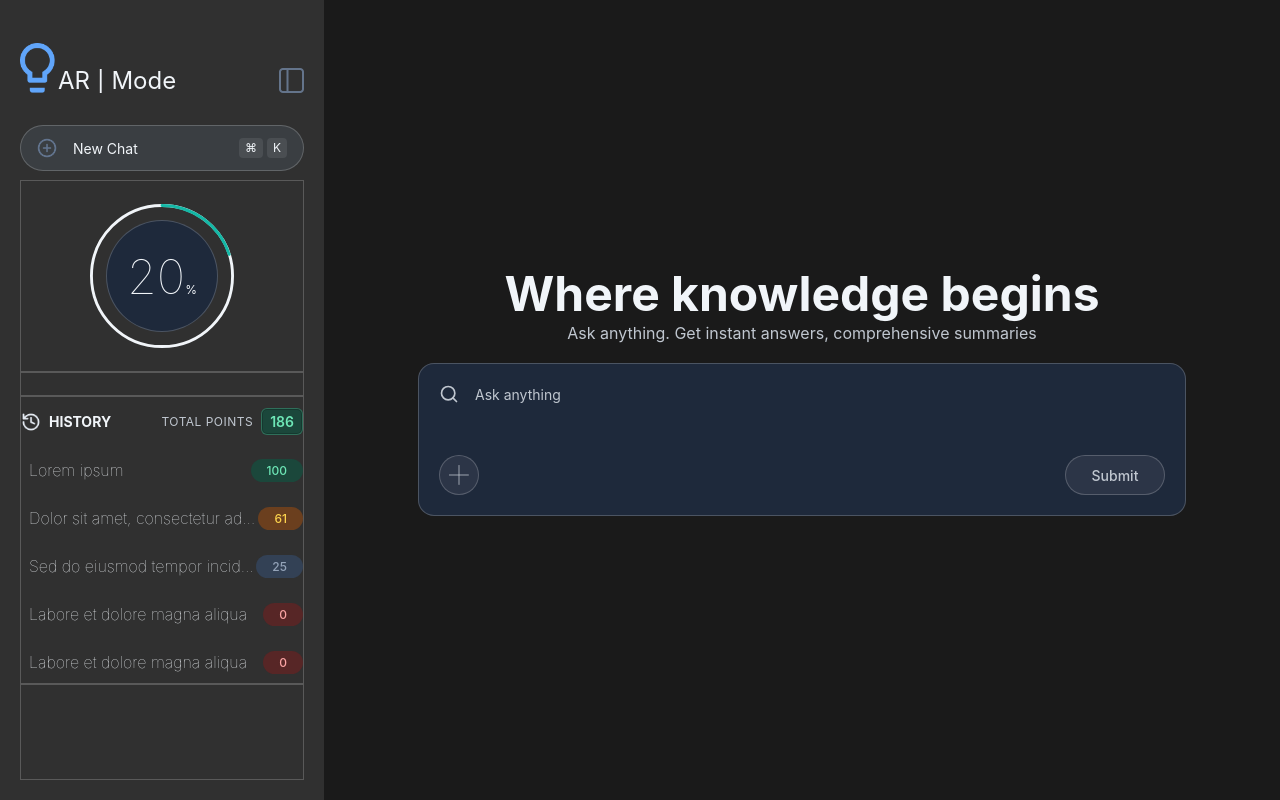
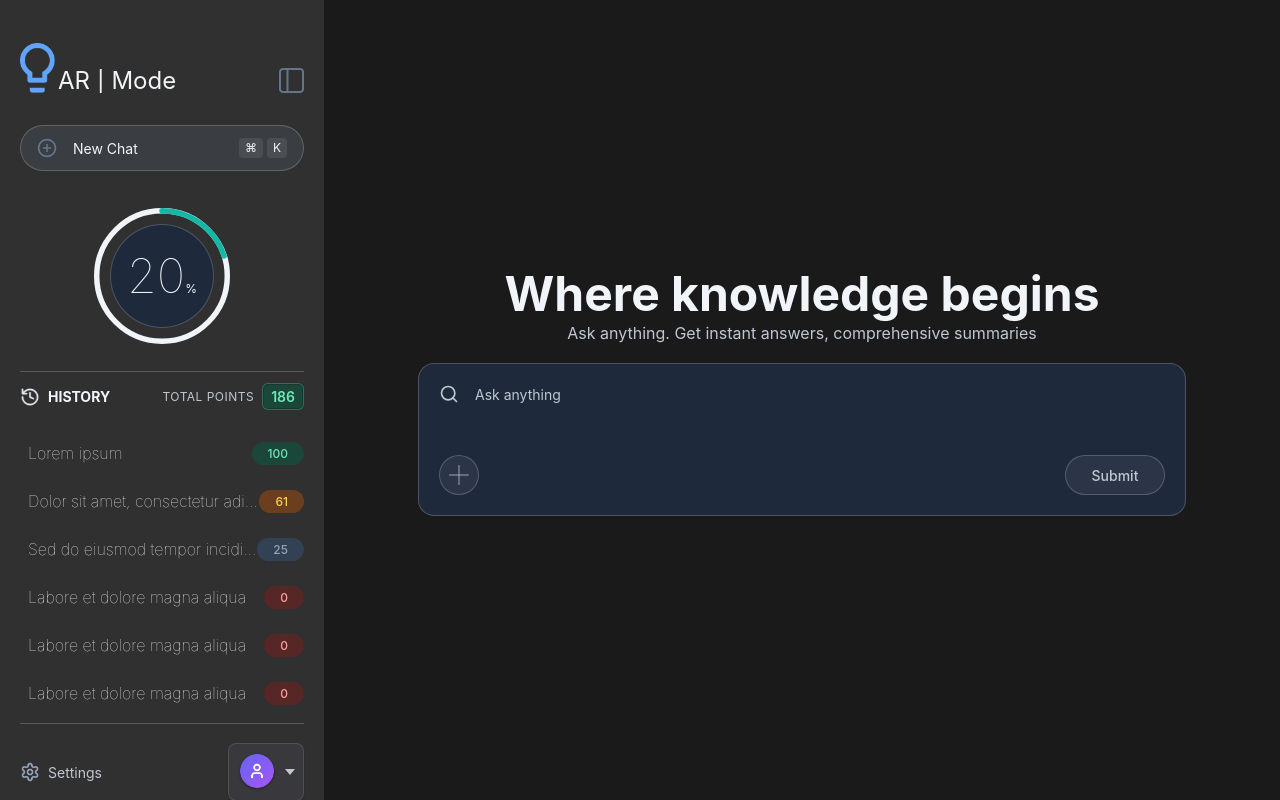
Before and after one commit to chingsley/pcproject, a React (Vite) app: page / in a window 1280 px wide. Built offline with nearby package versions, Linux system fonts and the light colour scheme.

Commit message:
Implement sidebar footer

```diff
--- /dev/null
+++ b/src/components/Layout/Sidebar/Footer/SidebarFooter.tsx
@@ -0,0 +1,100 @@
+import { useState } from 'react';
+import styled from 'styled-components';
+import { COLORS } from '../../../../constants/colors.constants';
+import { FONTS } from '../../../../constants/fonts.constants';
+import { SPACING } from '../../../../constants/spacing.constants';
+import { ICONS } from '../../../../constants/icons.constants';
+
+const SidebarFooterWrapper = styled.div`
+  height: 4rem;
+  border-top: ${SPACING.BORDER_WIDTH} solid ${COLORS.BORDER_SUBTLE};
+  display: flex;
+  align-items: center;
+  justify-content: space-between;
+  padding: 3rem 0;
+`;
+
+const SettingsButton = styled.button`
+  display: flex;
+  align-items: center;
+  gap: 0.5rem;
+  padding: 0.5rem 0;
+  border: none;
+  background: none;
+  font-family: ${FONTS.FAMILY.PRIMARY};
+  cursor: pointer;
+  color: ${COLORS.FOOTER_SETTINGS_TEXT};
+
+  &:hover {
+    color: ${COLORS.TEXT_PRIMARY};
+  }
+`;
+
+const SettingsIcon = styled.img`
+  width: ${FONTS.SIZE.XLARGE};
+  height: ${FONTS.SIZE.XLARGE};
+  object-fit: contain;
+`;
+
+const SettingsLabel = styled.span`
+  font-size: ${FONTS.SIZE.MEDIUM};
+  font-weight: ${FONTS.WEIGHT.NORMAL};
+`;
+
+const ProfilePill = styled.button<{ $isOpen: boolean; }>`
+  display: flex;
+  align-items: center;
+  gap: 0.5rem;
+  padding: 0.5rem;
+  border: 1px solid ${COLORS.PROFILE_PILL_BORDER};
+  border-radius: 0.5rem;
+  background: ${COLORS.PROFILE_PILL_BG};
+  cursor: pointer;
+  box-shadow: 0 1px 2px rgba(0, 0, 0, 0.2);
+
+  &:hover {
+    border-color: ${COLORS.BORDER_SUBTLE};
+  }
+`;
+
+const ProfileAvatarIcon = styled.img`
+  width: 2.5rem;
+  height: 2.5rem;
+  object-fit: contain;
+`;
+
+const Chevron = styled.span<{ $pointUp: boolean; }>`
+  display: inline-block;
+  width: 0;
+  height: 0;
+  border-left: 0.35rem solid transparent;
+  border-right: 0.35rem solid transparent;
+  border-bottom: 0.4rem solid ${COLORS.FOOTER_SETTINGS_TEXT};
+  transform: rotate(${(p) => (p.$pointUp ? '0deg' : '180deg')});
+  transition: transform 0.2s ease;
+`;
+
+const SidebarFooter = () => {
+  const [isProfileOpen, setIsProfileOpen] = useState(false);
+
+  return (
+    <SidebarFooterWrapper>
+      <SettingsButton type="button" aria-label="Settings">
+        <SettingsIcon src={ICONS.SETTINGS_ICON} alt="" />
+        <SettingsLabel>Settings</SettingsLabel>
+      </SettingsButton>
+      <ProfilePill
+        type="button"
+        $isOpen={isProfileOpen}
+        onClick={() => setIsProfileOpen((prev) => !prev)}
+        aria-label="Profile"
+        aria-expanded={isProfileOpen}
+      >
+        <ProfileAvatarIcon src={ICONS.PROFILE_ICON} alt="" />
+        <Chevron $pointUp={isProfileOpen} aria-hidden />
+      </ProfilePill>
+    </SidebarFooterWrapper>
+  );
+};
+
+export default SidebarFooter;
--- a/src/components/Layout/Sidebar/History/HistoryItem.tsx
+++ b/src/components/Layout/Sidebar/History/HistoryItem.tsx
@@ -18,7 +18,6 @@ const SidebarHistoryItemWrapper = styled.button<{ $active?: boolean; }>`
   cursor: pointer;
   text-align: left;
   border-radius: ${SPACING.RADIUS_SMALLER};
-  // border: 1px solid red;
 
   &:hover {
     background: ${(props) =>
--- a/src/components/Layout/Sidebar/History/HistoryList.tsx
+++ b/src/components/Layout/Sidebar/History/HistoryList.tsx
@@ -1,13 +1,15 @@
 import styled from 'styled-components';
 import type { HistoryItemEntry } from '../../../../store/slices/historySlice';
 import HistoryItem from './HistoryItem';
+import { drawBorder } from '../../../../utils/playground';
 
 const List = styled.div`
   display: flex;
   flex-direction: column;
   flex: 1;
-  min-height: 0;
+  height: 100%;
   overflow-y: auto;
+  border: ${drawBorder('blue')};
 `;
 
 export interface HistoryListProps {
--- a/src/components/Layout/Sidebar/History/HistorySection.tsx
+++ b/src/components/Layout/Sidebar/History/HistorySection.tsx
@@ -2,17 +2,16 @@ import styled from 'styled-components';
 import { COLORS } from '../../../../constants/colors.constants';
 import { FONTS } from '../../../../constants/fonts.constants';
 import { ICONS } from '../../../../constants/icons.constants';
-import { LAYOUT } from '../../../../constants/layout.constants';
 import { SPACING } from '../../../../constants/spacing.constants';
 import type { HistoryItemEntry } from '../../../../store/slices/historySlice';
 import HistoryList from './HistoryList';
+import { drawBorder } from '../../../../utils/playground.ts';
 
 const SectionWrapper = styled.div`
-  height: ${LAYOUT.SIDEBAR_HISTORY_HEIGHT};
+  height: 21rem;
   display: flex;
   flex-direction: column;
-  min-height: 0;
-  border: ${SPACING.BORDER_WIDTH} solid ${COLORS.BORDER_SUBTLE};
+  // border: ${SPACING.BORDER_WIDTH} solid ${COLORS.BORDER_SUBTLE};
 `;
 
 const CaptionWrapper = styled.div`
@@ -20,6 +19,8 @@ const CaptionWrapper = styled.div`
   align-items: center;
   justify-content: space-between;
   gap: ${SPACING.BUTTON_PADDING_X};
+  border: ${drawBorder('white')};
+  margin-bottom: 0.5rem;
 `;
 
 const CaptionLeft = styled.div`
--- a/src/components/Layout/Sidebar/PointsRing/Points.tsx
+++ b/src/components/Layout/Sidebar/PointsRing/Points.tsx
@@ -62,7 +62,7 @@ const PercentSign = styled.span`
 
 const VIEWBOX_SIZE = 100;
 const CENTER = VIEWBOX_SIZE / 2;
-const RING_STROKE = 2;
+const RING_STROKE = 4;
 const RING_RADIUS = 50 - RING_STROKE / 2;
 const CIRCUMFERENCE = 2 * Math.PI * RING_RADIUS;
 
--- a/src/components/Layout/Sidebar/Sidebar.tsx
+++ b/src/components/Layout/Sidebar/Sidebar.tsx
@@ -9,6 +9,8 @@ import { setSelectedHistoryId } from '../../../store/slices/uiSlice';
 import SidebarToggle from './SidebarToggle';
 import Points from './PointsRing/Points';
 import HistorySection from './History/HistorySection';
+import SidebarFooter from './Footer/SidebarFooter';
+import { drawBorder } from '../../../utils/playground';
 
 const SidebarContainer = styled.div<{ $isOpen: boolean; }>`
   position: fixed;
@@ -41,24 +43,23 @@ const SidebarContent = styled.div`
 const TopSection = styled.div`
   display: flex;
   flex-direction: column;
-  flex-shrink: 0;
 `;
 
 const MiddleSection = styled.div`
   flex: 1;
-  min-height: 0;
-  border: ${SPACING.BORDER_WIDTH} solid ${COLORS.BORDER_SUBTLE};
+  // border: ${SPACING.BORDER_WIDTH} solid ${COLORS.BORDER_SUBTLE};
 `;
 
 const BottomSection = styled.div`
   display: flex;
   flex-direction: column;
-  flex-shrink: 0;
+  justify-content: space-between;
+  min-height: 28rem;
+  border: ${drawBorder('red')};
 `;
 
 const SidebarHeader = styled.div`
   height: ${LAYOUT.SIDEBAR_HEADER_HEIGHT};
-  // border: ${SPACING.BORDER_WIDTH} solid ${COLORS.BORDER_SUBTLE};
   display: flex;
   align-items: center;
   justify-content: center;
@@ -69,7 +70,6 @@ const SidebarNewChat = styled.div`
   display: flex;
   align-items: center;
   justify-content: center;
-  // border: 1px solid red;
 `;
 
 const NewChatButton = styled.button`
@@ -146,7 +146,6 @@ const HeaderRow = styled.div`
   align-items: flex-end;
   justify-content: space-between;
   gap: ${SPACING.BUTTON_PADDING_X};
-  // border: 1px solid red;
 `;
 
 const HeaderLeft = styled.div`
@@ -179,12 +178,9 @@ const HeaderTitle = styled.span`
 `;
 const SidebarPoints = styled.div`
   height: ${LAYOUT.SIDEBAR_POINTS_HEIGHT};
-  border: ${SPACING.BORDER_WIDTH} solid ${COLORS.BORDER_SUBTLE};
+  border-bottom: ${SPACING.BORDER_WIDTH} solid ${COLORS.BORDER_SUBTLE};
 `;
-const SidebarFooter = styled.div`
-  height: ${LAYOUT.SIDEBAR_FOOTER_HEIGHT};
-  border: ${SPACING.BORDER_WIDTH} solid ${COLORS.BORDER_SUBTLE};
-`;
+
 
 interface SidebarProps {
   isOpen: boolean;
--- a/src/constants/colors.constants.ts
+++ b/src/constants/colors.constants.ts
@@ -40,7 +40,13 @@ export const COLORS = {
   HISTORY_ITEM_POINTS_RED_TEXT: '#FCA5A5', // red text
 
   // History item row states
-  // HISTORY_ITEM_HOVER_BG: 'rgba(59, 130, 246, 0.25)', // glassy blue on hover
   HISTORY_ITEM_HOVER_BG: 'rgba(56, 56, 77, 0.5)', // glassy blue on hover
   HISTORY_ITEM_ACTIVE_BG: '#38384D', // selected item
+
+  // Sidebar footer
+  FOOTER_BG: '#2B2A31',
+  FOOTER_SETTINGS_TEXT: '#C0C7D0', // light grey for Settings label
+  PROFILE_PILL_BG: '#38383D', // dark grey rounded container
+  PROFILE_PILL_BORDER: 'rgba(255, 255, 255, 0.12)',
+  PROFILE_AVATAR_GRADIENT: 'linear-gradient(180deg, #A78BFA 0%, #7C3AED 100%)', // purple
 } as const;
--- a/src/constants/icons.constants.ts
+++ b/src/constants/icons.constants.ts
@@ -7,6 +7,8 @@ import lightbulbIcon from '../assets/lightbulb.icon.png';
 import sidebarToggleIcon from '../assets/sidbartoggle.icon.png';
 import newChatIcon from '../assets/newchat.icon.png';
 import historyCaptionIcon from '../assets/historycpation.icon.png';
+import settingsIcon from '../assets/settings.icon.png';
+import profile from '../assets/profile.icon.png';
 
 export const ICONS = {
   CROSS_ICON: crossIcon,
@@ -14,4 +16,6 @@ export const ICONS = {
   SIDEBAR_TOGGLE_ICON: sidebarToggleIcon,
   NEW_CHAT_ICON: newChatIcon,
   HISTORY_CAPTION_ICON: historyCaptionIcon,
+  SETTINGS_ICON: settingsIcon,
+  PROFILE_ICON: profile,
 } as const;
--- a/src/constants/layout.constants.ts
+++ b/src/constants/layout.constants.ts
@@ -15,10 +15,8 @@ export const LAYOUT = {
   NEW_CHAT_BUTTON_HEIGHT: '2.875rem', // 46px
   NEW_CHAT_BUTTON_RADIUS: '1.4375rem', // 23px, pill (half of height)
   SIDEBAR_POINTS_HEIGHT: '12rem', // 192px
-  POINTS_LOADER_SIZE: '7rem',
+  POINTS_LOADER_SIZE: '6.5rem',
   POINTS_LOADER_GAP: '1rem', // space between loader ring and inner circle
-  SIDEBAR_HISTORY_HEIGHT: '18rem', // 192px
-  SIDEBAR_FOOTER_HEIGHT: '6rem', // 96px
   INPUT_BOX_WIDTH: '48rem', // 768px
   INPUT_BOX_HEIGHT: '9.125rem', // 146px
   BREAKPOINTS: {
--- /dev/null
+++ b/src/utils/playground.ts
@@ -0,0 +1,7 @@
+const IS_OFF = 1;
+
+export const drawBorder = (color?: string) => {
+  if (IS_OFF) return 'none';
+
+  return `1px solid ${color || 'red'}`;
+};
```
Also changed, not shown: src/assets/profile.icon.png (added), src/assets/settings.icon.png (added).
